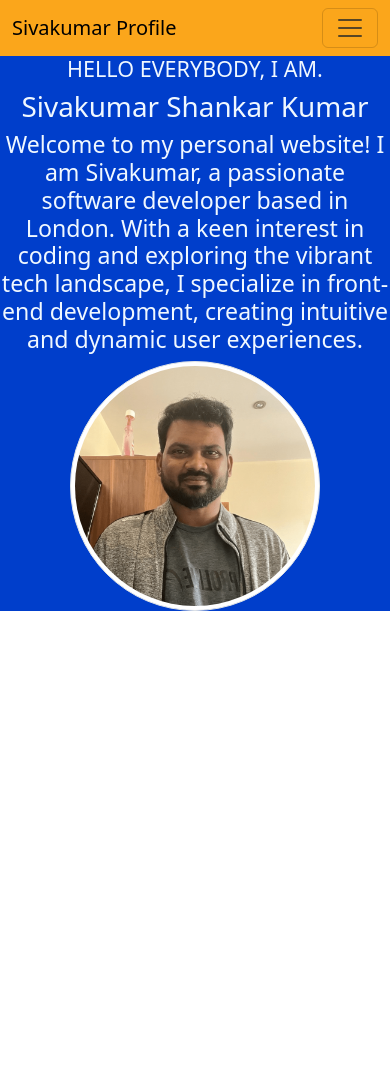
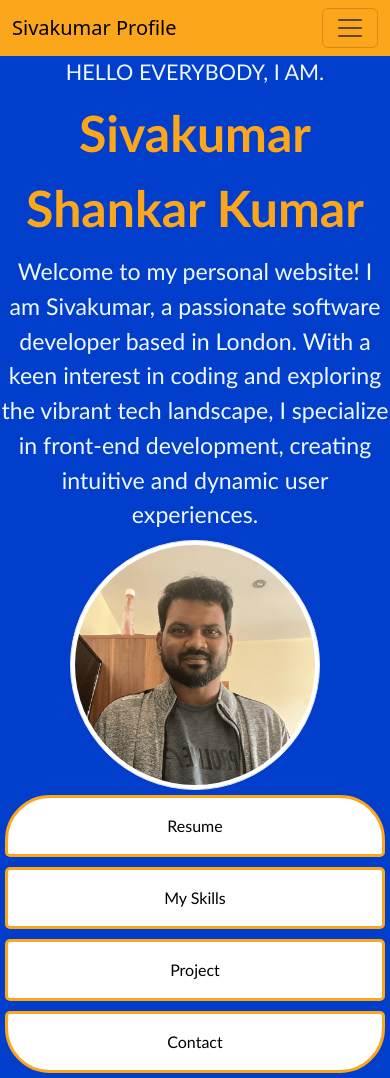
Before and after one commit to SivakumarShankar/test, a React (Create React App) app: page / in a window 390 px wide. Before the commit the page ends 844 px from the top, so only its background shows below. Built offline with nearby package versions, Linux system fonts and the light colour scheme.

Commit message:
home page content updated

```diff
--- a/src/pages/home.js
+++ b/src/pages/home.js
@@ -9,13 +9,30 @@ const Home = () => {
     return (
       <div class="body">
         <div class="text-center">
-        <h4>HELLO EVERYBODY, I AM.</h4>
-        <h1>Sivakumar Shankar Kumar</h1>
-        <h3 class="col-md-6 offset-md-3" >Welcome to my personal website! I am Sivakumar, a passionate software developer based in London. With a keen interest in coding and exploring the vibrant tech landscape, I specialize in front-end development, creating intuitive and dynamic user experiences.</h3>
+        <h4 class="lh-base">HELLO EVERYBODY, I AM.</h4>
+        <h1 class="name lh-base">Sivakumar Shankar Kumar</h1>
+        <h3 class="col-md-6 offset-md-3 lh-base" >Welcome to my personal website! I am Sivakumar, a passionate software developer based in London. With a keen interest in coding and exploring the vibrant tech landscape, I specialize in front-end development, creating intuitive and dynamic user experiences.</h3>
         </div>
 
         <img src={logo} class="image rounded-circle mx-auto d-block img-thumbnail" />
+
+
+
+        <div class="row1 col-md-6 offset-md-3">
+        <div class="column1 p-3">Resume</div>
+        <div class="column2 p-3">My Skills</div>
+        <div class="column3 p-3">Project</div>
+        <div class="column4 p-3">Contact</div>
     </div>
+
+
+
+    </div>
+
+
+
+
+
     )
   };
 
--- a/src/pages/styles.css
+++ b/src/pages/styles.css
@@ -6,6 +6,7 @@
     background: #003ecb;
     color: aliceblue;
     height:auto;
+    font-family: 'Trebuchet MS', 'Lucida Sans Unicode', 'Lucida Grande', 'Lucida Sans', Arial, sans-serif;
 }
 
 .image {
@@ -14,6 +15,123 @@
     resize: both;
 }
 
+.name {
+    font-size: 70px;
+    font-weight: 900;
+    color: #fba61b;
+}
+
 .header {
     background-color: #fba61b;
 }
+
+
+.row1 {
+    display: flex;
+    flex-wrap: wrap;
+    align-content: center;
+    color: black;
+
+}
+
+.column1 {
+    flex: 20%; /* Four columns in a row */
+    max-width: 25%;
+    overflow: hidden;
+    word-wrap: break-word;
+    flex-wrap: wrap;
+    box-sizing: border-box;
+    background-color: #ffffff;
+    margin: 20px;
+    text-align: center;
+    border-radius: 45px 5px 5px 45px;
+    flex-wrap: wrap;
+    border: 3px solid #fba61b;
+}
+
+.column4 {
+    flex: 20%; /* Four columns in a row */
+    max-width: 25%;
+    flex-wrap: wrap;
+    box-sizing: border-box;
+    background-color: #ffffff;
+    margin: 20px;
+    text-align: center;
+    border-radius: 5px 45px 45px 5px;
+    flex-wrap: wrap;
+    border: 3px solid #fba61b;
+}
+
+.column2 {
+    flex: 20%; /* Four columns in a row */
+    max-width: 25%;
+    flex-wrap: wrap;
+    box-sizing: border-box;
+    background-color: #ffffff;
+    margin: 20px;
+    text-align: center;
+    border-radius: 5px 5px 5px 5px;
+    flex-wrap: wrap;
+    border: 3px solid #fba61b;
+}
+
+.column3 {
+    flex: 20%; /* Four columns in a row */
+    max-width: 25%;
+    flex-wrap: wrap;
+    box-sizing: border-box;
+    background-color: #ffffff;
+    margin: 20px;
+    text-align: center;
+    border-radius: 5px 5px 5px 5px;
+    flex-wrap: wrap;
+    border: 3px solid #fba61b;
+}
+
+/* Responsive layout - makes the columns stack on top of each other instead of side by side on small screens */
+@media screen and (max-width: 768px) {
+    .column1 {
+        flex: 50%; /* Two columns in a row */
+        max-width: 50%;
+    }
+    .column2 {
+        flex: 50%; /* Two columns in a row */
+        max-width: 50%;
+    }
+    .column3 {
+        flex: 50%; /* Two columns in a row */
+        max-width: 50%;
+    }
+    .column4 {
+        flex: 50%; /* Two columns in a row */
+        max-width: 50%;
+    }
+}
+
+@media screen and (max-width: 480px) {
+    .column1 {
+        flex: 100%; /* One column in a row */
+        max-width: 100%;
+        border-radius: 45px 45px 5px 5px;
+        margin: 5px;
+    }
+    .column2 {
+        flex: 100%; /* One column in a row */
+        max-width: 100%;
+        margin: 5px;
+    }
+    .column3 {
+        flex: 100%; /* One column in a row */
+        max-width: 100%;
+        margin: 5px;
+    }
+    .column4 {
+        flex: 100%; /* One column in a row */
+        max-width: 100%;
+        border-radius: 5px 5px 45px 45px;
+        margin: 5px;
+    }
+    .name {
+        font-size: 50px;
+    }
+}
```
